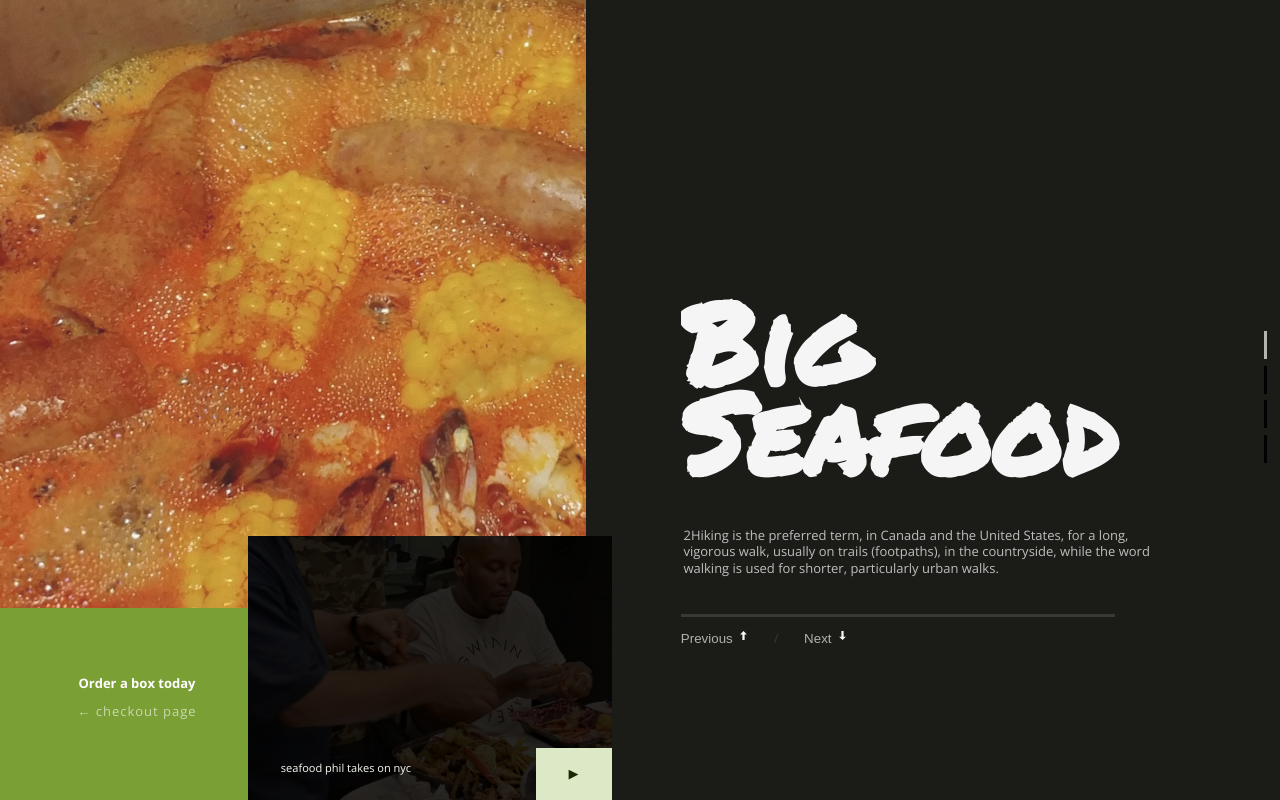
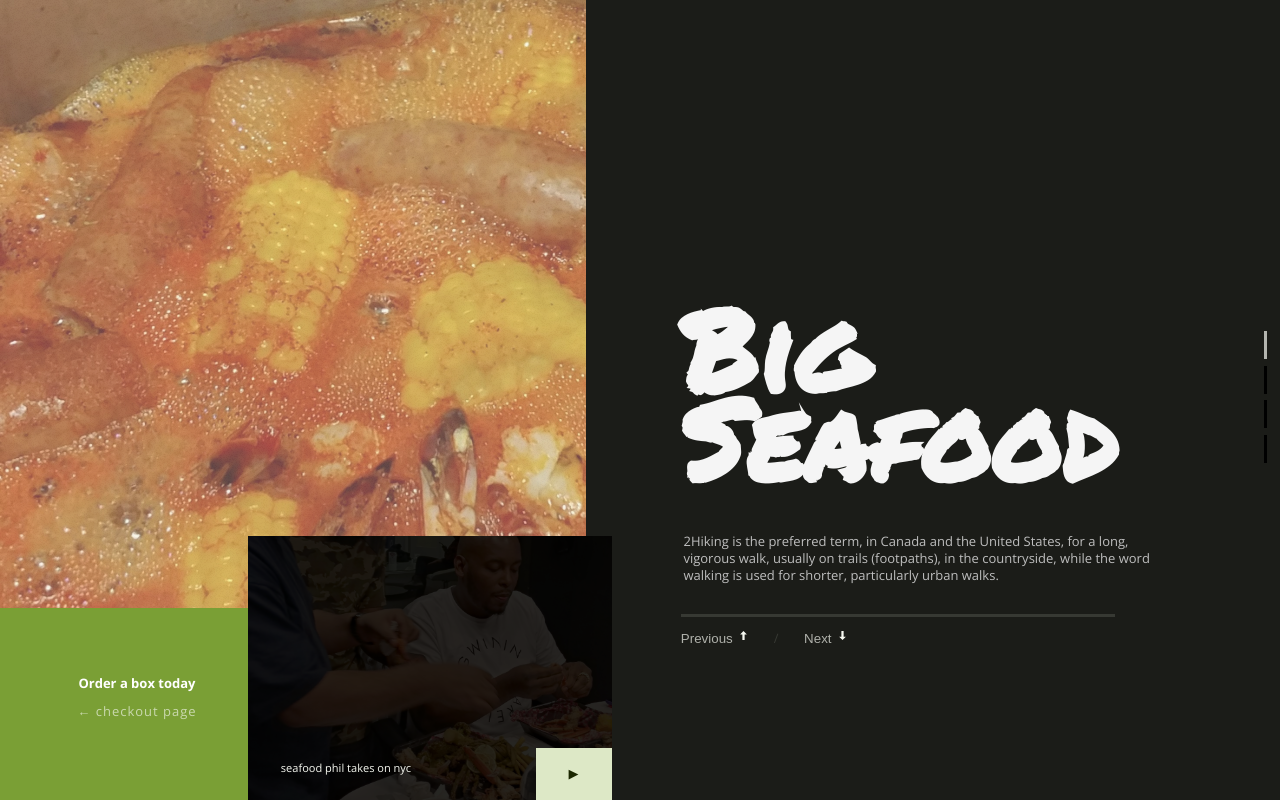
Before and after one commit to Ethanb75/seafood-phil, a Gatsby site: page / in a window 1280 px wide. Built offline with nearby package versions, Linux system fonts and the light colour scheme; Gatsby itself is replaced by a stand-in of ours; a web font is replaced by a local one.

Commit message:
slight animation change and changed color for background

```diff
--- a/src/pages/css/index.css
+++ b/src/pages/css/index.css
@@ -63,7 +63,7 @@
   top: 0;
   width: 100%;
   height: 100%;
-  background-color: rgba(255,255,255,.1);
+  background-color: #F6F8F045;
   background-image: url(../../assets/overlay.png);
   z-index: 2;
 }
@@ -113,7 +113,7 @@
 }
 
 .titleList {
-  overflow: hidden;
+  /* overflow: hidden; */
   position: relative;
 }
 
@@ -127,8 +127,8 @@
   bottom: 0;
   left: 0;
   opacity: 0;
-  transform: translateY(125%);
-  transition: all .5s ease-out;
+  transform: translateY(25%);
+  transition: all .3s ease-out;
 }
 
 .titleList h1:nth-of-type(1) {
@@ -141,7 +141,7 @@
 }
 .textList {
   position: relative;
-  overflow: hidden;
+  /* overflow: hidden; */
 }
 
 .textList p {
@@ -153,8 +153,8 @@
   top: 0;
   left: 0;
   opacity: 0;
-  transform: translateY(125%);
-  transition: all .5s ease-out .2s;
+  transform: translateY(25%);
+  transition: all .45s ease-out;
 }
 
 .textList p:nth-of-type(2) {
@@ -175,10 +175,6 @@
   width: 100%;
   height: 24vh;
   overflow: hidden;
-}
-
-.index__meta video {
-  width: 100%;
 }
 
 .index__meta > div:first-of-type {
```
